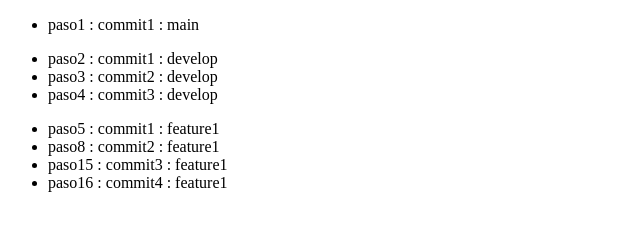
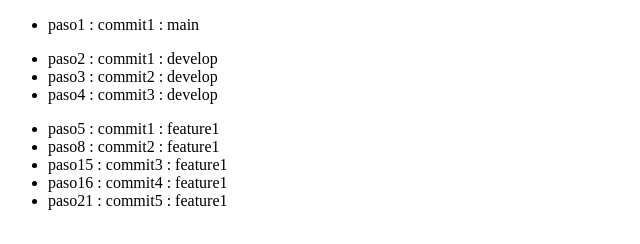
Before and after one commit to pablo-sanchez83/trabajo-git-01, a plain HTML site: page index.html in a window 1280 px wide. Shown: the whole page, without its empty margins (0-640 px from the left). Drawn offline with Linux system fonts and the light colour scheme.

Commit message:
paso21 : commit5 : feature1

```diff
--- a/index.html
+++ b/index.html
@@ -19,6 +19,7 @@
         <li>paso8 : commit2 : feature1</li>
         <li>paso15 : commit3 : feature1</li>
         <li>paso16 : commit4 : feature1</li>
+        <li>paso21 : commit5 : feature1</li>
     </ul>
 </body>
 </html>
```
